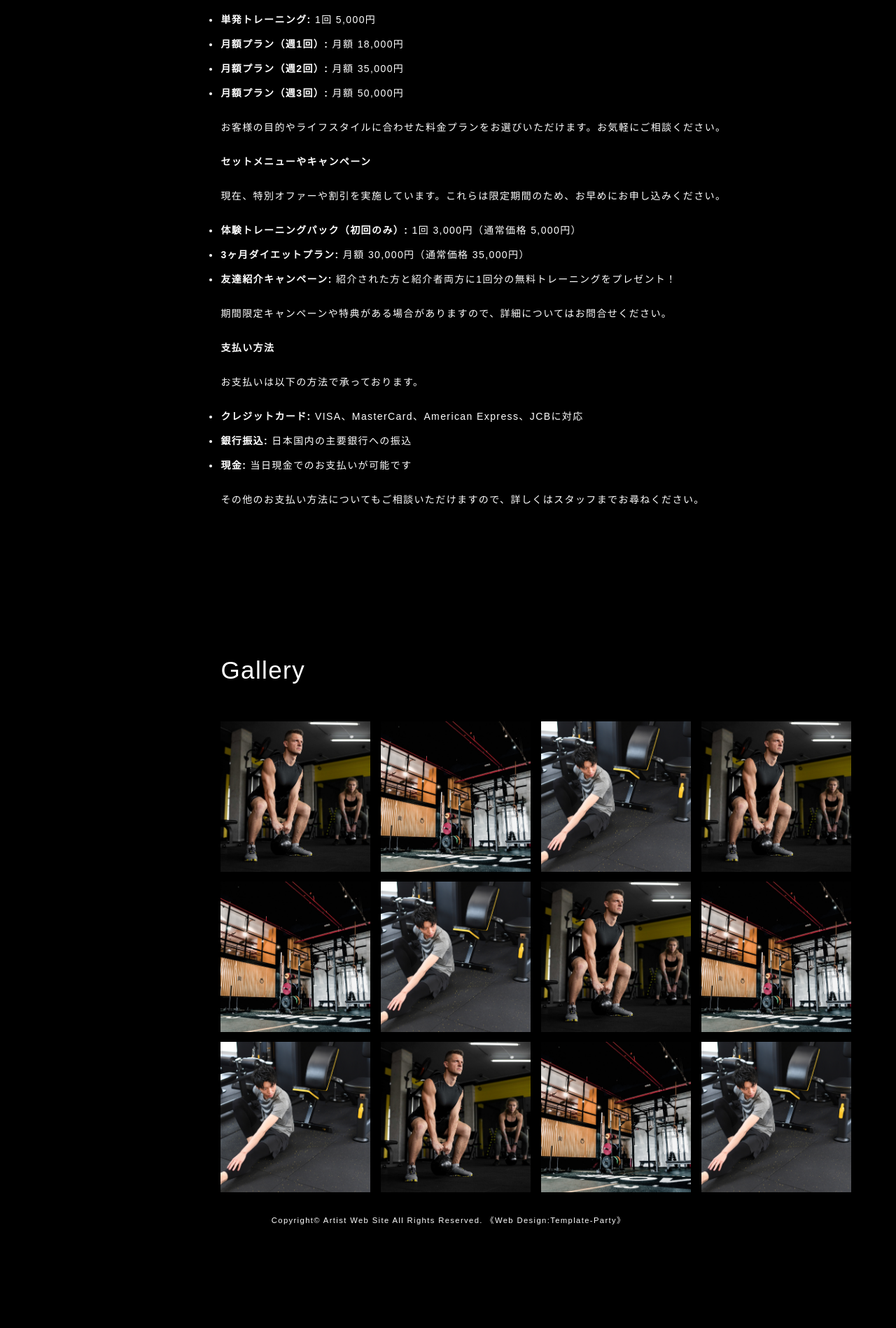
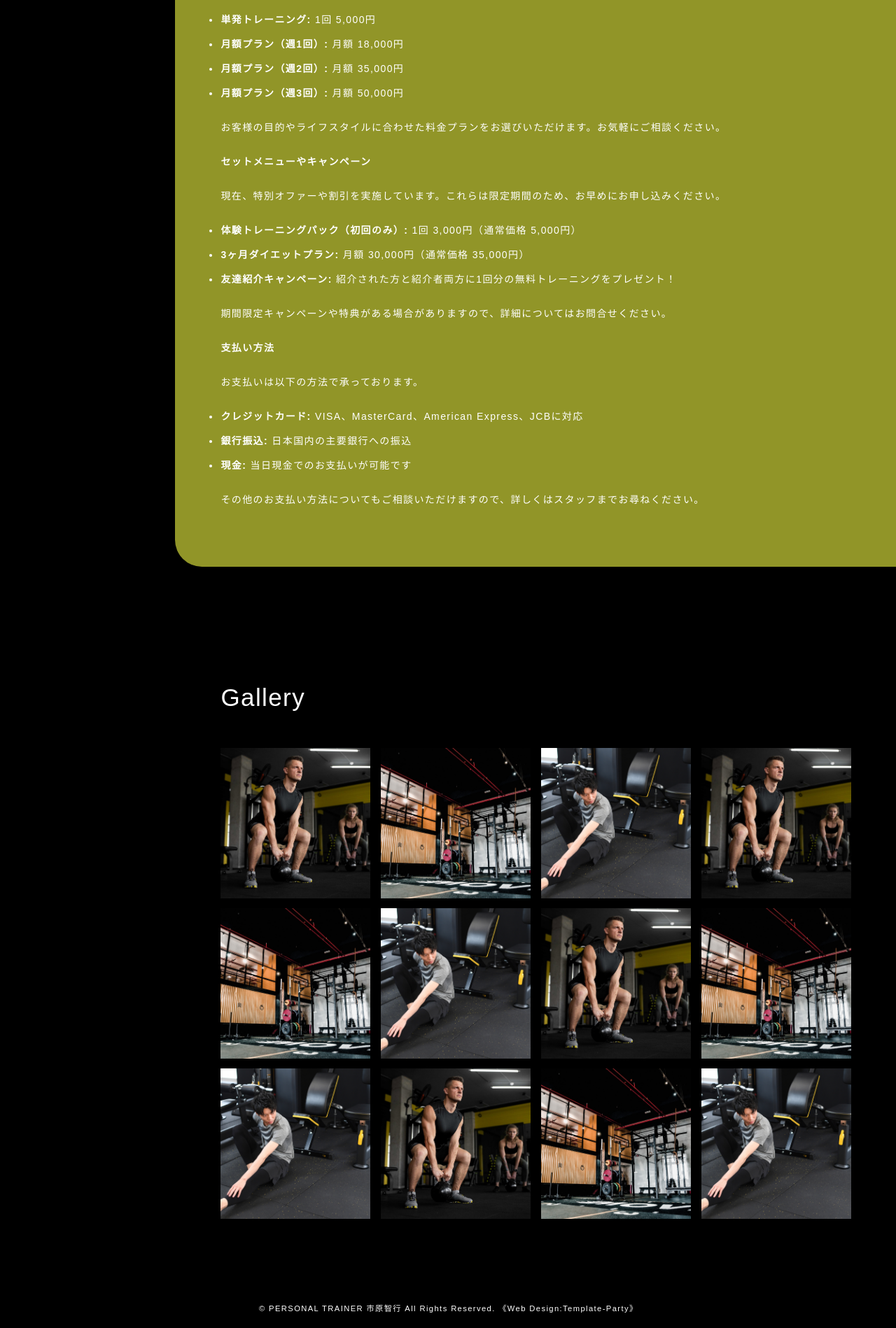
Before and after one commit to atom2525/tomo_personal, a plain HTML site: page index.html in a window 1280 px wide. Shown: the part 3634-5532 px from the top of the page at 70% size. Before the commit the page ends 5406 px from the top, so only its background shows below. Drawn offline with nearby package versions, Linux system fonts and the light colour scheme; a web font is replaced by a local one.

Commit message:
Commit changes1231_022

```diff
--- a/index.html
+++ b/index.html
@@ -239,7 +239,7 @@
     </main>
 
     <footer>
-        <small>Copyright&copy; <a href="index.html">Artist Web Site</a> All Rights Reserved.</small>
+        <small>&copy; <a href="index.html">PERSONAL TRAINER 市原智行</a> All Rights Reserved.</small>
         <span class="pr"><a href="https://template-party.com/" target="_blank">《Web Design:Template-Party》</a></span>
     </footer>
 
--- a/style.css
+++ b/style.css
@@ -303,7 +303,7 @@ section {
 }
 
 /*４つのsectionブロックの共通設定*/
-#section1,#section2,#section3,#section4 {
+#section1,#section2,#section3,#section4,#section5 {
 	min-height: calc(100dvh - 50px);	/*最低の高さ。100dvhは画面の高さ100%のこと。50pxは下のmarginの値。*/
 	margin-bottom: 50px;	/*ボックスの下に空けるスペース*/
 	padding: 5vw;			/*ボックス内の余白*/
@@ -311,7 +311,7 @@ section {
 	/*画面幅900px以上の追加指定*/
 	@media screen and (min-width:900px) {
 
-	#section1,#section2,#section3,#section4 {
+	#section1,#section2,#section3,#section4,#section5 {
 		border-radius: 3vw 0 0 3vw;	/*角丸の指定。左上、右上、右下、左下への順番。*/
 	}
 
@@ -319,7 +319,7 @@ section {
 
 
 /*背景画像を置く為の設定*/
-#section1::before,#section2::before,#section3::before,#section4::before {
+#section1::before,#section2::before,#section3::before,#section4::before,#section5::before {
 	content: '';
 	position: fixed;z-index: -1;
 	top: 0;
@@ -356,9 +356,19 @@ section {
 
 /*section4の設定*/
 #section4 {
+	background-color: rgba(242, 248, 68, 0.6);	/*背景色。３つ目までの数字はrgbでの色指定。最後の小数点は透明度。*/
 	color: #fff;	/*文字色*/
 }
 #section4::before {
+	background: url('section1.jpg') no-repeat center center / cover;	/*背景画像の読み込み*/
+}
+
+
+/*section5の設定*/
+#section5 {
+	color: #fff;	/*文字色*/
+}
+#section5::before {
 	background: #333;	/*section4だけは背景画像ではなく、単に背景色だけ指定しました。*/
 }
 
@@ -373,6 +383,9 @@ section {
 	}
 	#section3::before {
 		background-image: url('section3_portrait.jpg');
+	}
+	#section4::before {
+		background-image: url('section1_portrait.jpg');
 	}
 
 	}/*追加指定ここまで*/
```
